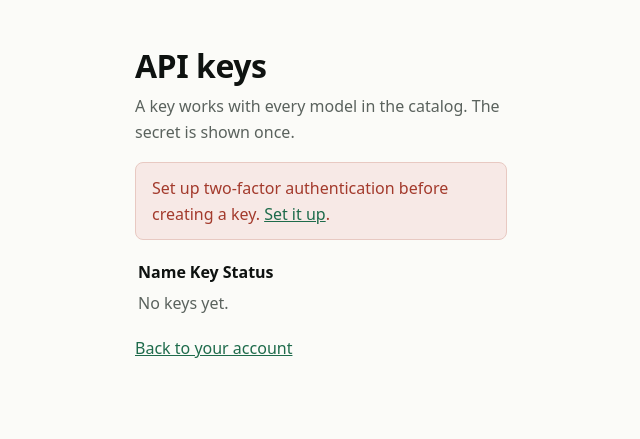
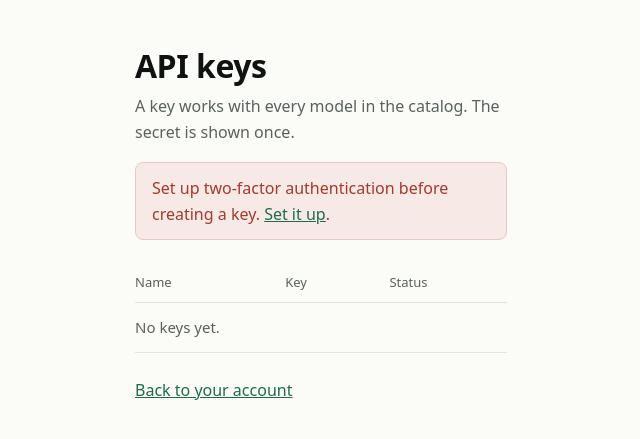
Before and after one commit to codewithpaule/Tokn, a FastAPI app: template apps/console/src/tokn_console/templates/keys.html in a window 1280 px wide. Shown: the top 439 px of the page, without its empty margins (319-959 px from the left). Run offline with FastAPI, Linux system fonts and the light colour scheme; the template is opened without the code that fills it, so the values that code supplies are empty.

Commit message:
fix(console): style tables and wrap long secrets
The keys table rendered as three unspaced words because no table rules existed, and a full otpauth URI pushed the 2FA page wider than the viewport. Both were visible the first time the pages were opened in a browser, which is the argument for opening them.

Also adds a version to the stylesheet link so a CSS change is not masked by the disk cache.

```diff
--- a/apps/console/src/tokn_console/static/base.css
+++ b/apps/console/src/tokn_console/static/base.css
@@ -98,7 +98,41 @@ a { color: var(--green); }
 a:hover { color: var(--green-deep); }
 
 .mono { font-family: ui-monospace, SFMono-Regular, Menlo, Consolas, monospace; font-size: 14px; }
-.secret { background: var(--green-tint); padding: 12px 16px; border-radius: var(--radius); }
+.secret { background: var(--green-tint); padding: 12px 16px; border-radius: var(--radius); word-break: break-all; }
+
+h2 {
+  font-size: 22px;
+  font-weight: 600;
+  letter-spacing: -0.015em;
+  margin: 40px 0 8px;
+}
+
+table {
+  width: 100%;
+  border-collapse: collapse;
+  margin: 24px 0;
+  font-size: 15px;
+}
+
+th {
+  text-align: left;
+  font-weight: 500;
+  font-size: 13px;
+  color: var(--muted);
+  padding: 8px 12px 8px 0;
+  border-bottom: 1px solid var(--line);
+}
+
+td {
+  padding: 12px 12px 12px 0;
+  border-bottom: 1px solid var(--line);
+  vertical-align: top;
+}
+
+td:last-child, th:last-child { padding-right: 0; }
+
+/* Long unbroken strings (otpauth URIs, keys) must wrap rather than scroll the page. */
+.hint .mono, .secret, p .mono { word-break: break-all; }
 
 .codes { list-style: none; padding: 0; }
 .codes li { padding: 6px 0; }
--- a/apps/console/src/tokn_console/templates/base.html
+++ b/apps/console/src/tokn_console/templates/base.html
@@ -4,7 +4,7 @@
     <meta charset="utf-8">
     <meta name="viewport" content="width=device-width, initial-scale=1">
     <title>{% block title %}{{ product }}{% endblock %}</title>
-    <link rel="stylesheet" href="/static/base.css">
+    <link rel="stylesheet" href="/static/base.css?v=2">
   </head>
   <body>
     <main class="shell">
```
